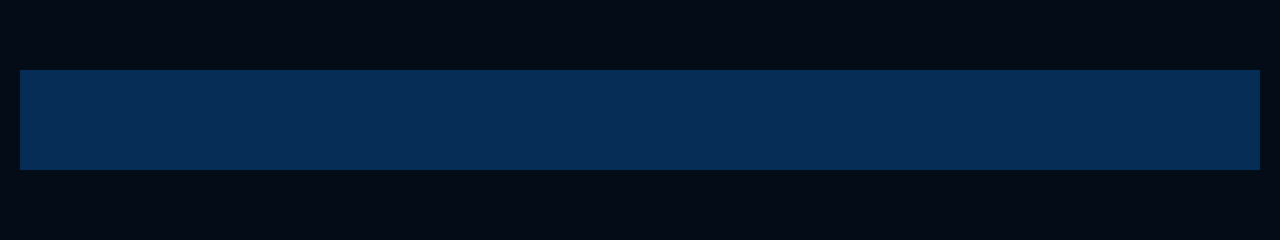
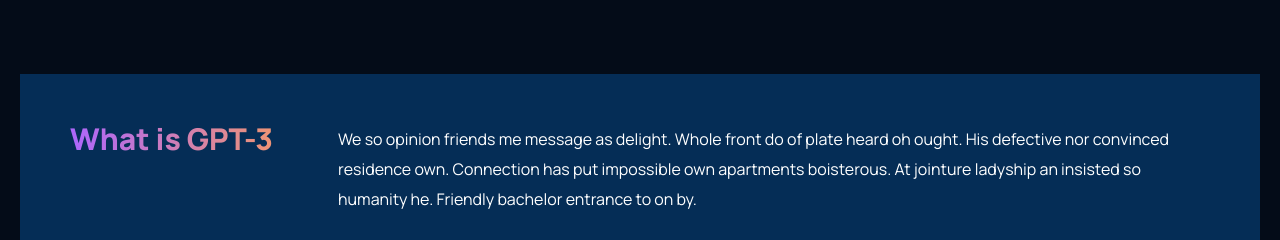
Before and after one commit to geekreflex/modern-ui, a React (Vite) app: page / in a window 1280 px wide. Shown: the part 712-952 px from the top of the page. Before the commit the page ends 882 px from the top, so only its background shows below. Built offline with nearby package versions, Linux system fonts and the light colour scheme; the HTML template or start-up script is replaced by a standard one.

Commit message:
excerpt: heading component

```diff
--- /dev/null
+++ b/src/components/Heading.jsx
@@ -0,0 +1,25 @@
+import React from 'react';
+import styled from 'styled-components';
+
+const Heading = ({ text }) => {
+  return (
+    <HeadingWrap>
+      <div className="head-block"></div>
+      <h2>{text}</h2>
+    </HeadingWrap>
+  );
+};
+
+export default Heading;
+
+const HeadingWrap = styled.div`
+  h2 {
+    font-size: 30px;
+    font-weight: 900;
+    background: linear-gradient(89.97deg, #ae67fa 1.84%, #f49867 102.67%);
+    background-clip: text;
+    -webkit-background-clip: text;
+    -webkit-text-fill-color: transparent;
+    margin-bottom: 30px;
+  }
+`;
--- a/src/components/Hero.jsx
+++ b/src/components/Hero.jsx
@@ -66,7 +66,6 @@
       color: ${(props) => props.theme.colors.text_color2};
       font-size: 18px;
       width: 450px;
-      line-height: 1.5;
       margin-bottom: 30px;
     }
   }
--- a/src/components/WhatGPT3.jsx
+++ b/src/components/WhatGPT3.jsx
@@ -1,12 +1,26 @@
 import React from 'react';
 import styled from 'styled-components';
 import { Container } from '../styles';
+import Heading from './Heading';
 
 const WhatGPT3 = () => {
   return (
     <WhatWrap>
       <Container>
-        <WhatInner></WhatInner>
+        <WhatInner>
+          <div className="what-top">
+            <div className="heading-wrap">
+              <Heading text="What is GPT-3" />
+            </div>
+            <p>
+              We so opinion friends me message as delight. Whole front do of
+              plate heard oh ought. His defective nor convinced residence own.
+              Connection has put impossible own apartments boisterous. At
+              jointure ladyship an insisted so humanity he. Friendly bachelor
+              entrance to on by.
+            </p>
+          </div>
+        </WhatInner>
       </Container>
     </WhatWrap>
   );
@@ -18,4 +32,12 @@
 const WhatInner = styled.div`
   padding: 50px;
   background-color: ${(props) => props.theme.colors.light_blue};
+  .what-top {
+    display: flex;
+    gap: 50px;
+
+    .heading-wrap {
+      width: 500px;
+    }
+  }
 `;
--- a/src/styles.js
+++ b/src/styles.js
@@ -11,6 +11,8 @@
 
 body {
   background-color: ${(props) => props.theme.colors.primary};
+  color: ${(props) => props.theme.colors.text_color1};
+  line-height: 30px;
 }
 
 a {
```
